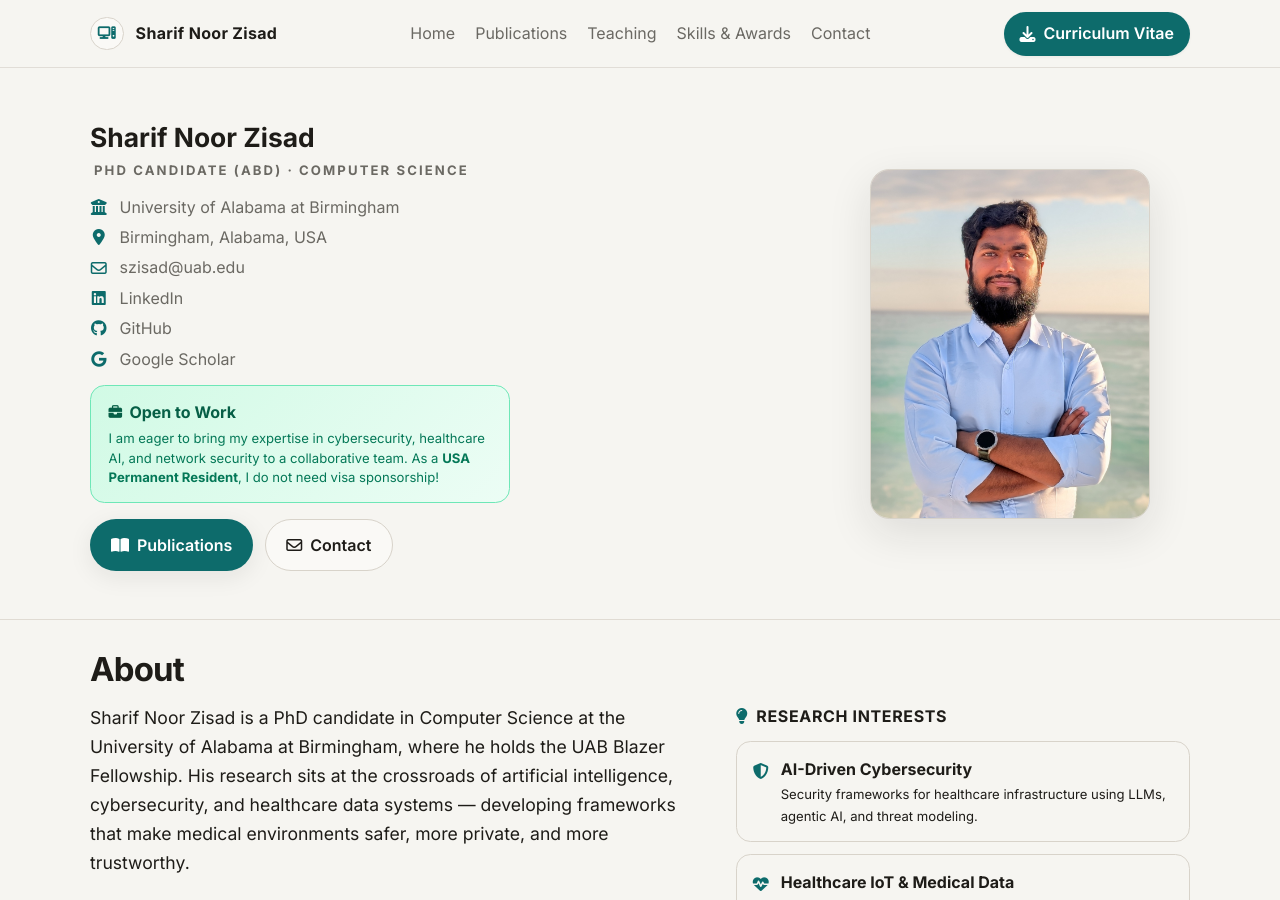
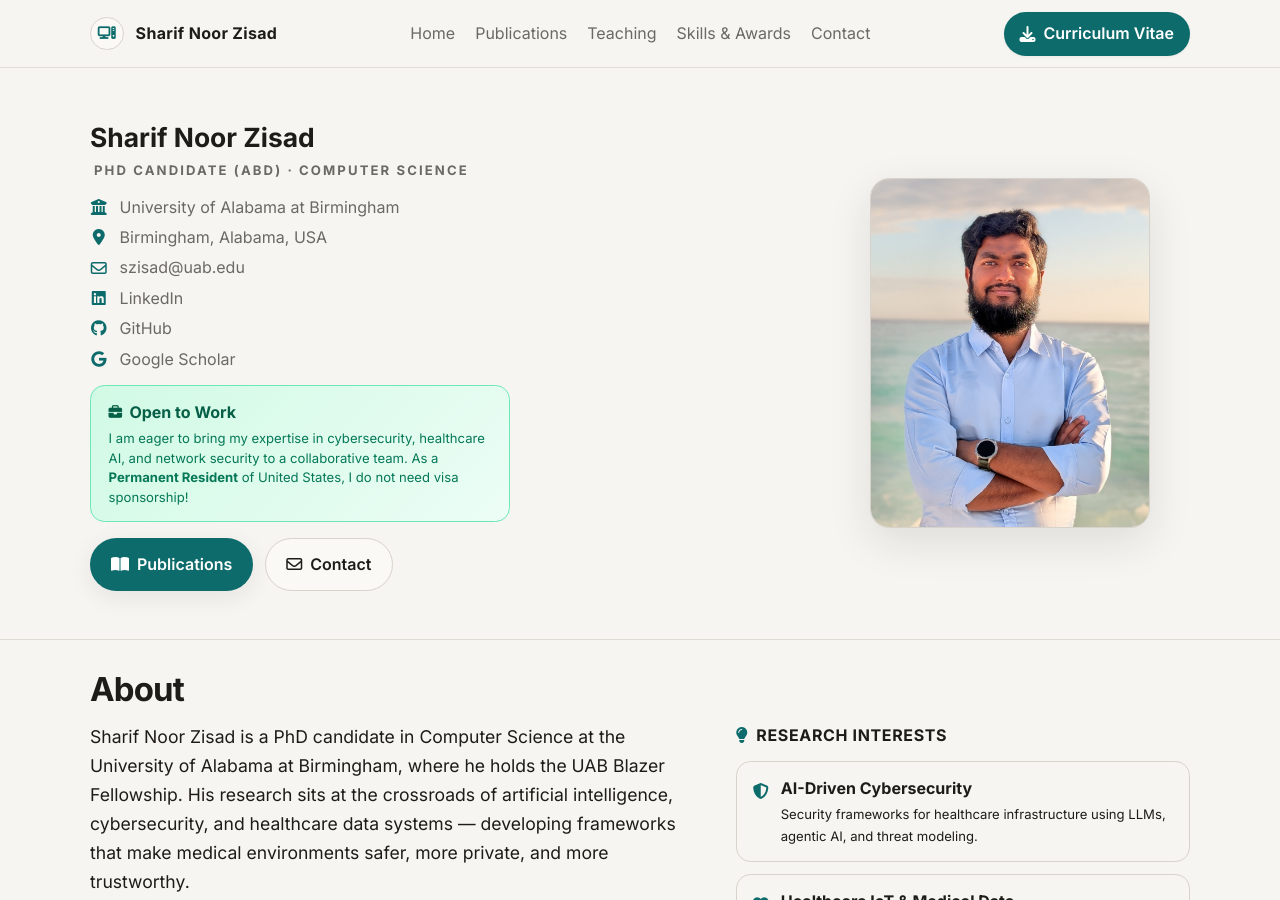
Before and after one commit to snzisad/snzisad.github.io, a Jekyll site: the page built from index.html, in a window 1280 px wide and 900 px high. Built offline with Jekyll 4.4.1, drawn with Linux system fonts in a browser that asks for light colours; some web fonts are replaced; comment, search, counter and statistics services are not loaded.

Commit message:
new hiring message

```diff
--- a/index.html
+++ b/index.html
@@ -58,7 +58,7 @@ layout: default
         <div>
           <div class="otw-title"><i class="fa-solid fa-briefcase"></i> Open to Work</div>
           <div class="otw-desc">
-            I am eager to bring my expertise in cybersecurity, healthcare AI, and network security to a collaborative team. As a <b>USA Permanent Resident</b>, I do not need visa sponsorship!
+            I am eager to bring my expertise in cybersecurity, healthcare AI, and network security to a collaborative team. As a <b>Permanent Resident</b> of United States, I do not need visa sponsorship!
             </div>
         </div>
       </div>
```
